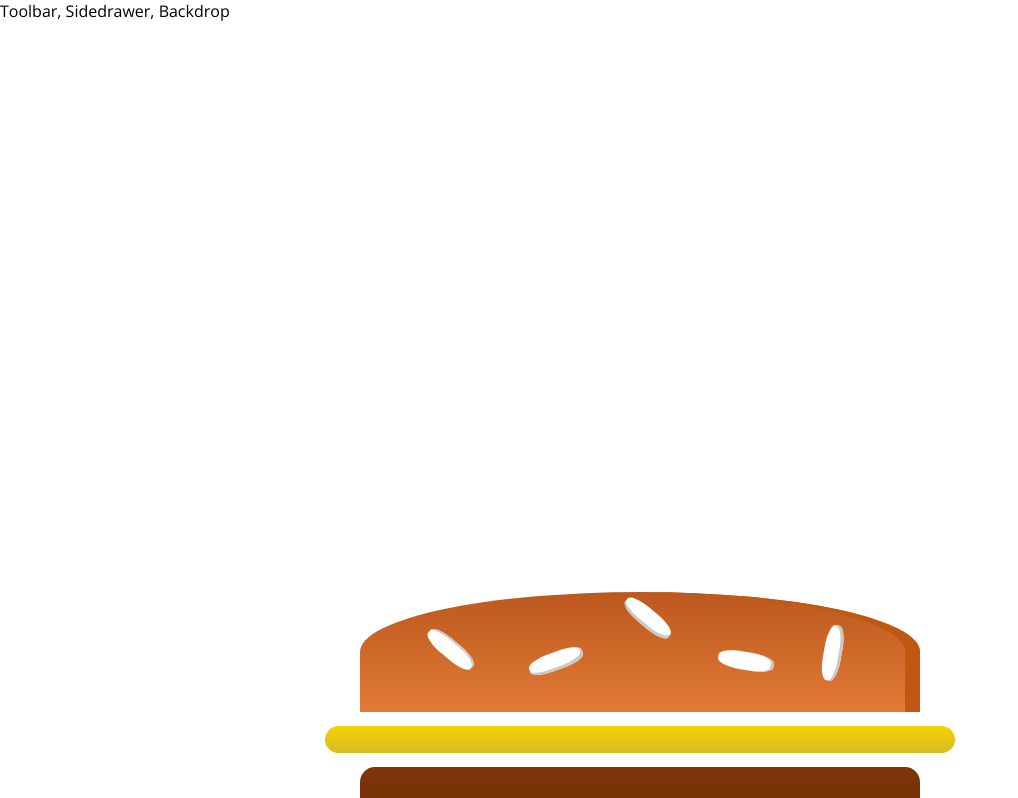
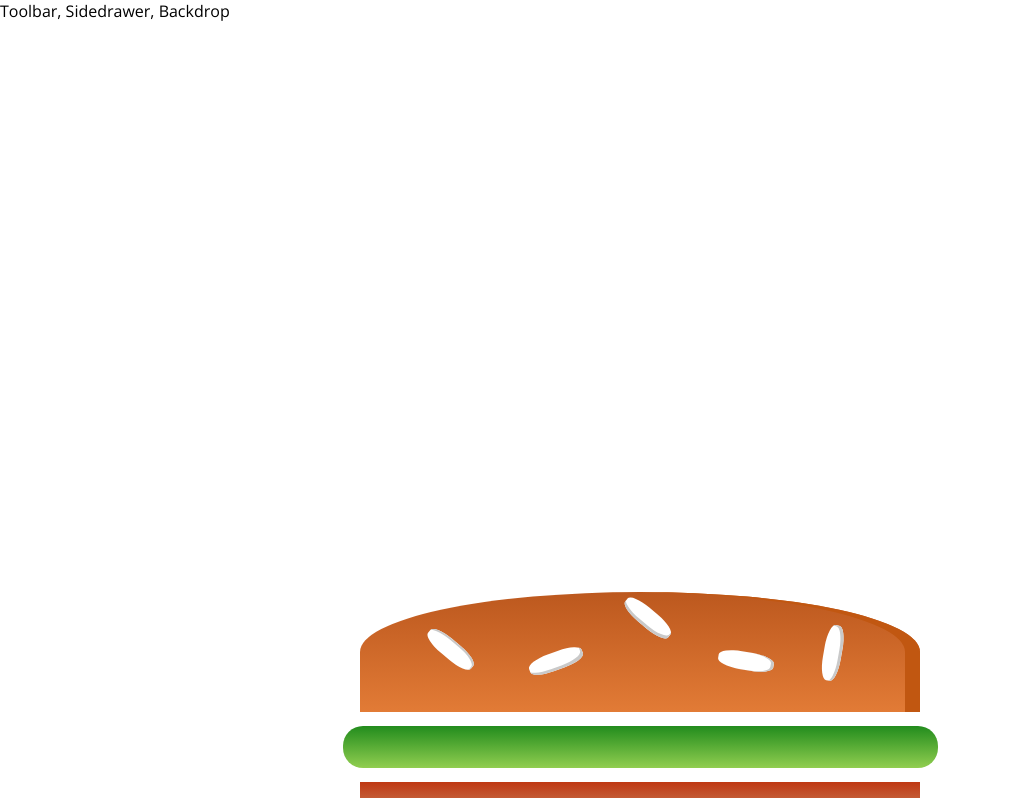
Before and after one commit to Eric-Ferole/react-burger-builder, a React app: page / in a window 1280 px wide. Shown: the top 798 px of the page, without its empty margins (0-1018 px from the left). Built offline with nearby package versions, Linux system fonts and the light colour scheme.

Commit message:
129-outputting-burger-ingredients-dynamically

```diff
--- a/src/components/Burger/Burger.js
+++ b/src/components/Burger/Burger.js
@@ -7,11 +7,17 @@
 import BurgerIngredient from './BurgerIngredient/BurgerIngredient';
 
 const burger = (props) => {
+  const transformedIngredients = Object.keys(props.ingredients) // Gives an array of the keys of the object
+  // console.log(transformedIngredients)
+  .map(igKey => { // map execute a function on each elements of the array
+     return [...Array(props.ingredients[igKey])].map((_, i) => {
+       return <BurgerIngredient key={igKey + i} type={igKey} />;
+     }); // Return an array of elements for each key/elements in object
+  });
   return(
     <div className={classes.Burger}>
       <BurgerIngredient type="bread-top" />
-      <BurgerIngredient type="cheese" />
-      <BurgerIngredient type="meat" />
+        {transformedIngredients}
       <BurgerIngredient type="bread-bottom" />
     </div>
   );
--- a/src/containers/BurgerBuiler/BurgerBuilder.js
+++ b/src/containers/BurgerBuiler/BurgerBuilder.js
@@ -6,10 +6,19 @@
 import Aux from '../../hoc/Aux';
 
 class BurgerBuilder extends Component {
+
+  state = {
+    ingredients: {
+      salad: 1,
+      bacon: 1,
+      cheese: 1,
+      meat: 2,
+    }
+  }
   render() {
     return (
     <Aux>
-      <Burger />
+      <Burger ingredients={this.state.ingredients} />
       <div>Build Controls</div>
     </Aux>
     );
```
